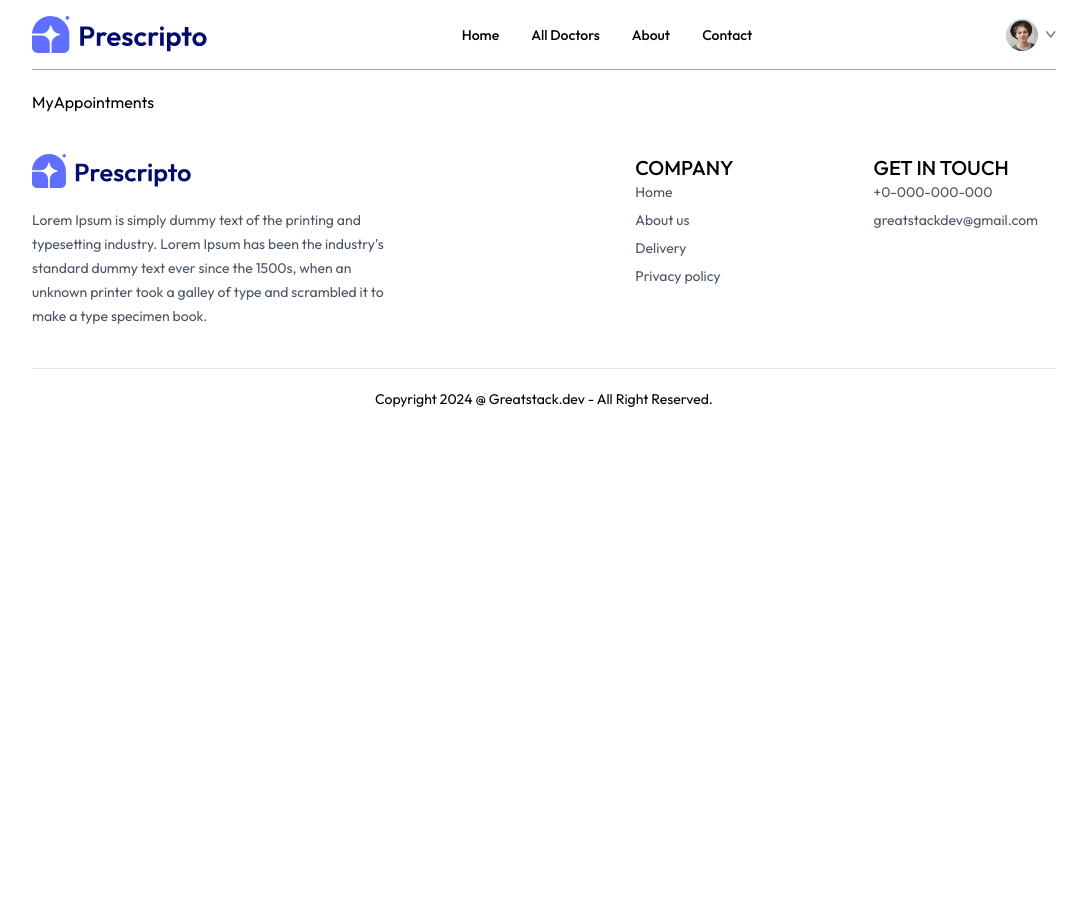
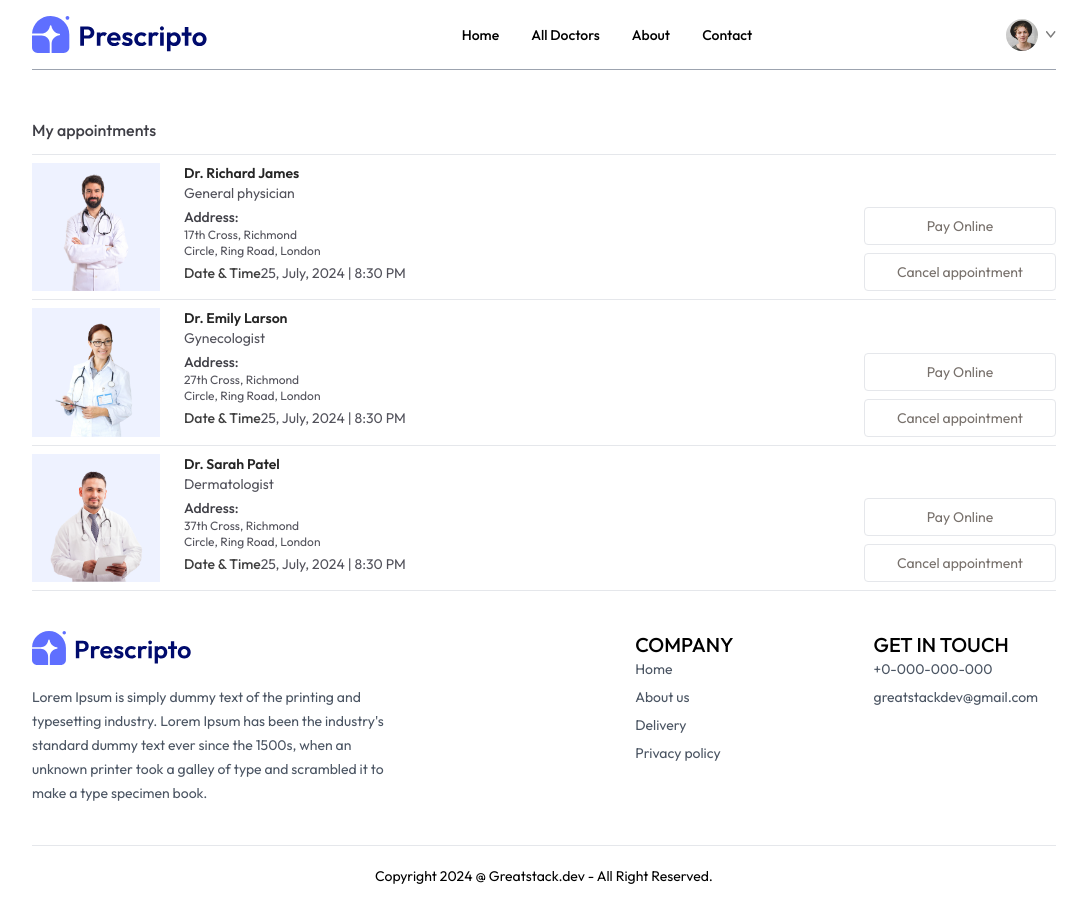
Before and after one commit to Shouryya-Manna/report-based-illness, a React (Vite) app in the folder front-end/: page /my-appointments in a window 1280 px wide. Shown: the whole page, without its empty margins (96-1183 px from the left). Before the commit the page ends 800 px from the top, so only its background shows below. Built offline with nearby package versions, Linux system fonts and the light colour scheme.

Commit message:
My Appointments part completed

```diff
--- a/front-end/src/pages/MyAppointments.jsx
+++ b/front-end/src/pages/MyAppointments.jsx
@@ -1,8 +1,48 @@
-import React from 'react'
+import React, { useContext } from 'react'
+import {AppContext} from '../Context/AppContext'
+const MyAppointments = () => {
 
-const MyAppointments = () => {
+
+  const{doctors}= useContext(AppContext)
   return (
-    <div>MyAppointments</div>
+    <div>
+
+    <p className=' pb-3 mt-12 font-medium text-zinc-700 border-b  '>My appointments</p>
+    <div>
+    {
+       doctors.slice(0,3).map((item,index)=> (
+        <div className=' grid grid-cols-[1fr_3fr] gap-4 sm:flex sm:gap-6 py-2 border-b' key={index}>
+
+         <div>
+           <img className=' w-32 bg-indigo-50 ' src={item.image} alt="" />
+         </div>
+         <div className=' flex-1 text-sm text-zinc-600'>
+          <p className=' text-neutral-800 font-semibold'>{item.name}</p>
+          <p>{item.speciality}</p>
+          <p className=' text-zinc-700 font-medium mt-1 '>Address:</p>
+          <p className=' text-xs '>{item.address.line1}</p>
+          <p className=' text-xs'>{item.address.line2}</p>
+          <p className=' text-sm mt-1 '><span className=' text-sm text-neutral-700 font-medium '>Date & Time</span>25, July, 2024 | 8:30 PM </p>
+         </div>
+
+         <div>
+
+         </div>
+
+         <div className=' flex flex-col gap-2 justify-end '>
+          <button className=' text-sm text-stone-500 text-center sm: min-w-48 py-2 border rounded hover:bg-primary hover:text-white transition-all duration-300   '>Pay Online</button>
+          <button className=' text-sm text-stone-500 text-center sm: min-w-48 py-2 border rounded  hover:bg-red-600 hover:text-white transition-all duration-300    '>Cancel appointment</button>
+         </div>
+
+        </div>
+
+       ))
+    }
+
+    </div>
+
+
+    </div>
   )
 }
 
```
